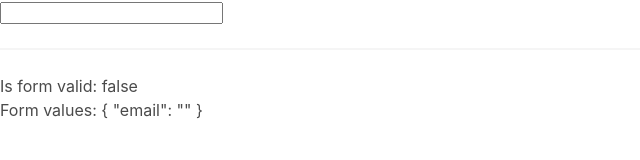
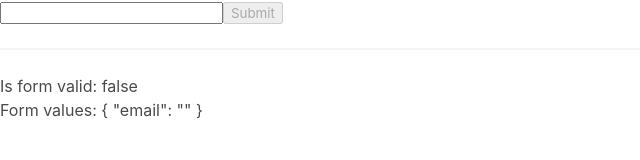
Before and after one commit to Aman07a/emailform, an Angular app: page / in a window 1280 px wide. Shown: the top 160 px of the page, without its empty margins (0-640 px from the left). Built offline with nearby package versions, Linux system fonts and the light colour scheme.

Commit message:
Handling Form Submission

```diff
--- a/src/app/app.component.html
+++ b/src/app/app.component.html
@@ -1,4 +1,4 @@
-<form #emailForm="ngForm">
+<form (ngSubmit)="onSubmit()" #emailForm="ngForm">
   <input
     type="email"
     pattern=".+@.+\..+"
@@ -13,6 +13,7 @@
       Please enter a valid email
     </div>
   </ng-container>
+  <button [disabled]="emailForm.invalid">Submit</button>
 </form>
 
 <hr />
--- a/src/app/app.component.ts
+++ b/src/app/app.component.ts
@@ -9,4 +9,8 @@ export class AppComponent {
   title = 'emailform';
 
   email: string | any = '';
+
+  onSubmit() {
+    console.log(this.email);
+  }
 }
```
